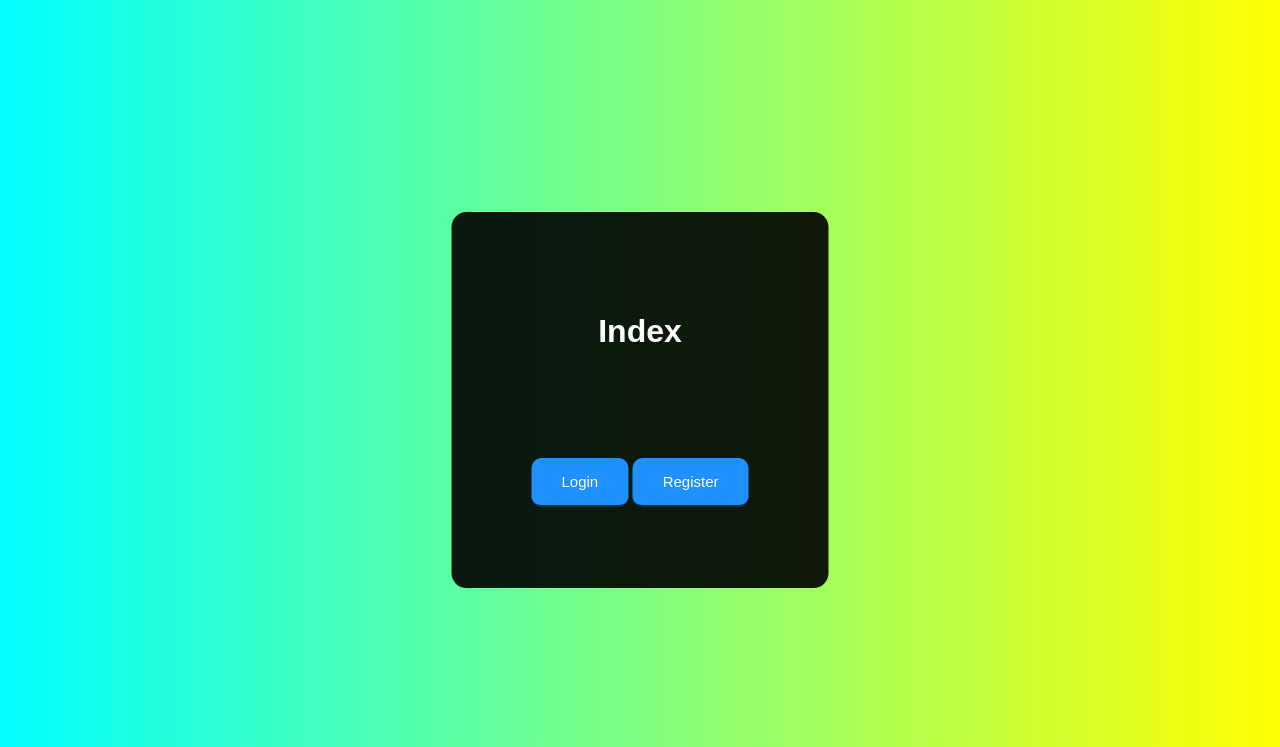
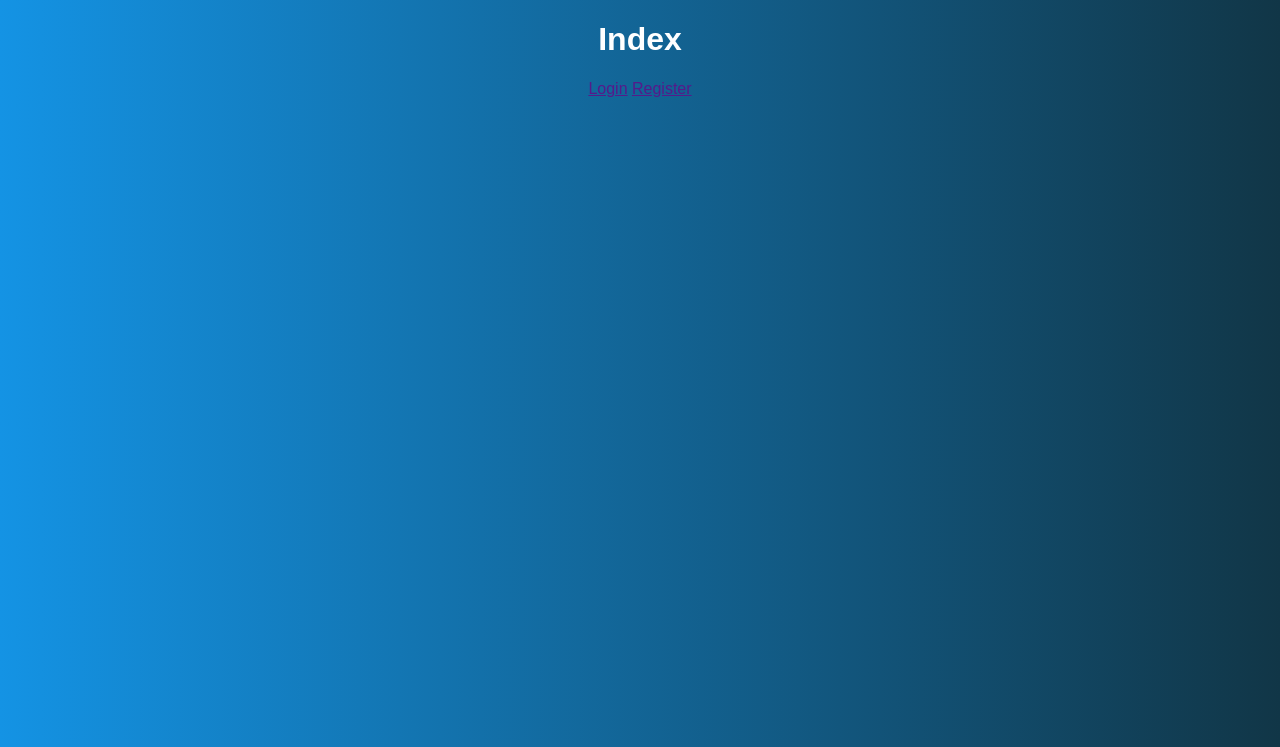
Before and after one commit to MarcosTPL/crudphp, a PHP site: page / in a window 1280 px wide. Shown: the top 747 px of the page. Run offline with PHP 8.4, Linux system fonts and the light colour scheme; some libraries are stand-ins or nearby versions.

Commit message:
update-22/06-19:44

```diff
--- a/css/style-index.css
+++ b/css/style-index.css
@@ -1,8 +1,9 @@
 body{
     font-family: Arial, Helvetica, sans-serif;
-    background-image: linear-gradient(45deg, cyan, yellow);
+    background-image: linear-gradient(to right, rgb(20, 147, 228), rgb(17, 54, 71));
     text-align: center;
-}
+    color: white;
+}/*
 div{
     background-color: rgba(0, 0, 0, 0.9);
     position: absolute;
@@ -38,3 +39,4 @@ button:hover{
     background-color: deepskyblue;
     cursor: pointer;
 }
+*/
--- a/index.php
+++ b/index.php
@@ -11,11 +11,10 @@
 
 </head>
 <body>
-    <div>
-        <h1>Index</h1>
-        <br><br>
-        <button id="fazer-login" class="btn-fazerlogin"onclick="abreLinkLogin();">Login</button>
-        <button id="fazer-registro" class="btn-fazer-registro"onclick="abreLinkRegister();">Register</button>
+    <h1>Index</h1>
+    <div class="box">
+        <a href="">Login</a>
+        <a href="">Register</a>
     </div>
 </body>
 <script src="js/index.js"></script>
--- a/js/index.js
+++ b/js/index.js
@@ -1,11 +1,3 @@
-function abreLinkLogin() {
-  window.location = "login.html";
-}
-
-function abreLinkRegister() {
-  window.location = "register.php";
-}
-
 function processForm(e) {
   if (e.preventDefault) e.preventDefault();
 
```
